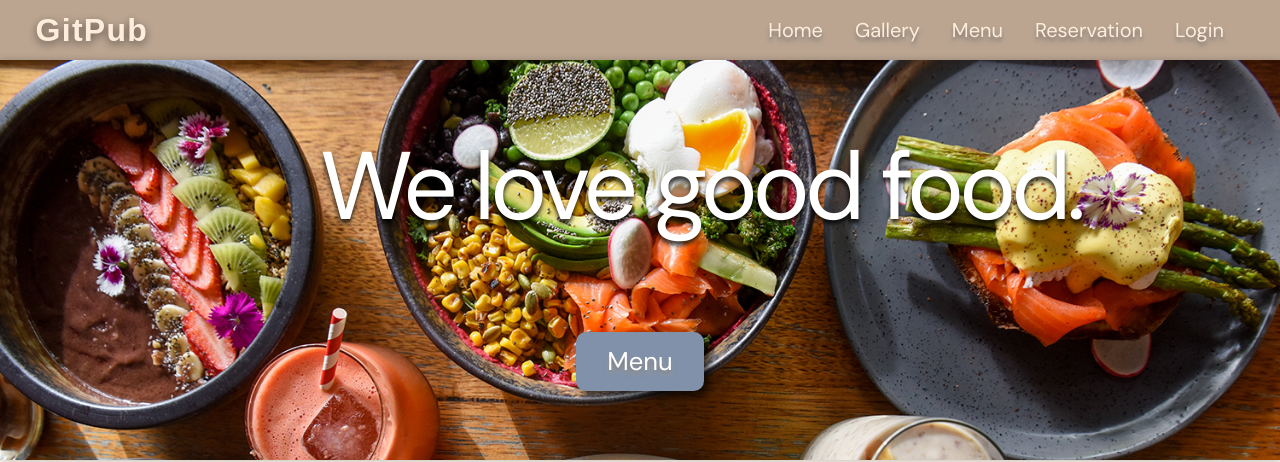
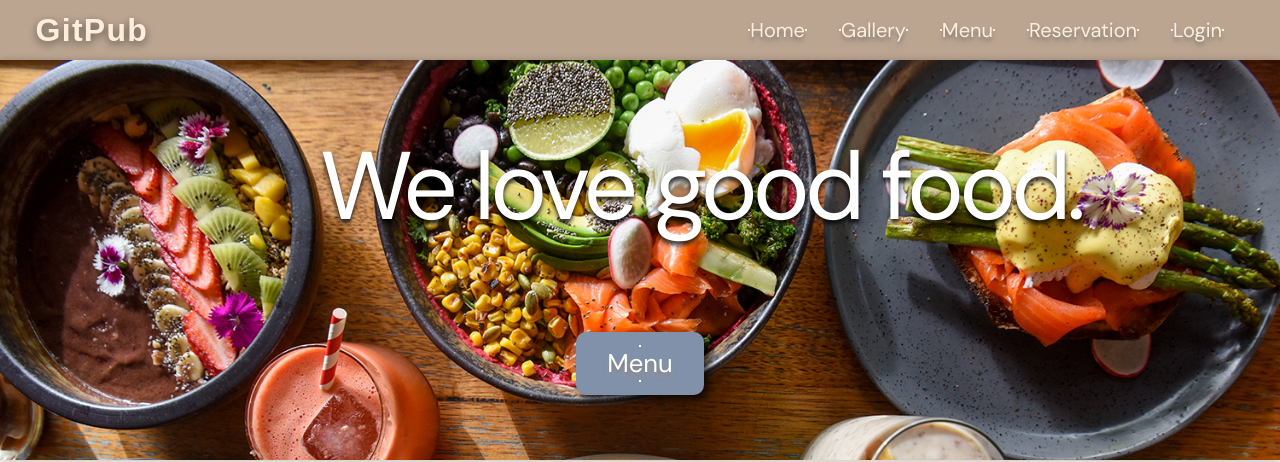
Before and after one commit to DDuijker/dev4-project, a React (Create React App) app in the folder frontend/: page / in a window 1280 px wide. Shown: the top 462 px of the page. Built offline with nearby package versions, Linux system fonts and the light colour scheme; a web font is replaced by a local one.

Commit message:
cleaned up code

```diff
--- a/frontend/src/css/Navbar.css
+++ b/frontend/src/css/Navbar.css
@@ -5,9 +5,7 @@ body {
 }
 .btn-2 {
     letter-spacing: 0;
-    font-weight: 100%;
     background: none;
-	color: inherit;
     color: white;
 	border: none;
 	padding: 0;
@@ -25,8 +23,8 @@ body {
 .btn-2:after,
 .btn-2:before {
     backface-visibility: hidden;
-  border: 1px solid rgba(#fff, 0);
-  bottom: 0px;
+    border: 1px solid;
+    bottom: 0;
     content: " ";
     display: block;
     margin: 0 auto;
```
Also changed, not shown: frontend/src/components/Navbar/Navbar.js (+4 -4 lines). Lines whose indentation alone changed are shown as unchanged.
